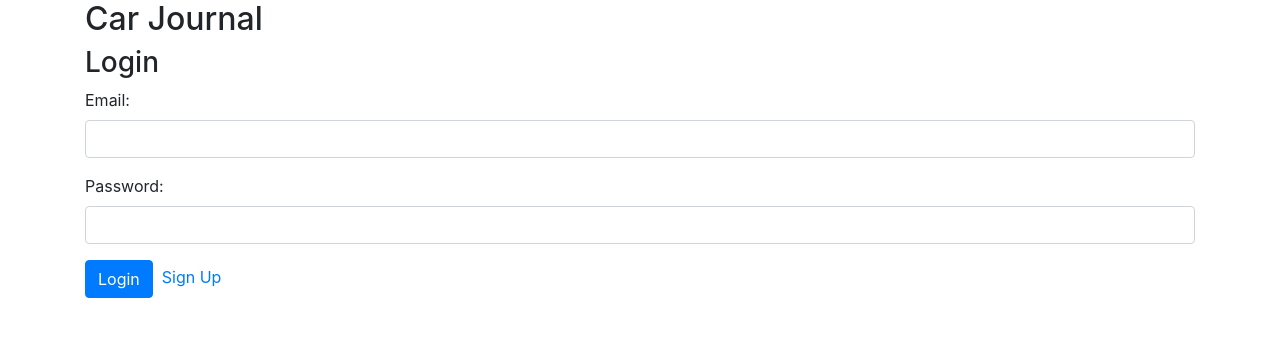
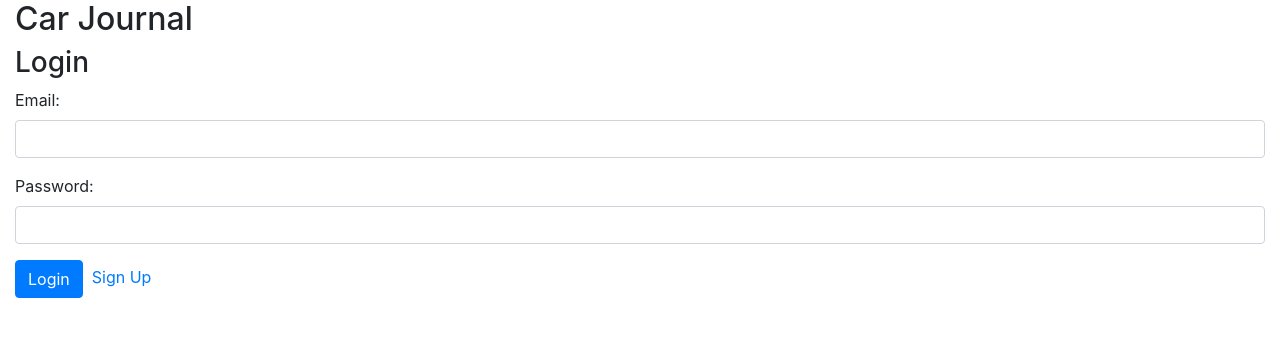
Before and after one commit to tcalvk/carjournalapp, a PHP site: page /view/login.php in a window 1280 px wide. Shown: the top 337 px of the page. Run offline with PHP 8.4, Linux system fonts and the light colour scheme; some libraries are stand-ins or nearby versions.

Commit message:
bootstrap

```diff
--- a/view/login.php
+++ b/view/login.php
@@ -11,13 +11,9 @@
         <script src="https://ajax.googleapis.com/ajax/libs/jquery/3.6.1/jquery.min.js"></script>
     </head>
     <body>
-        <header>
-            <div class="container">
+        <main>
+            <div class="container-fluid">
                 <h2>Car Journal</h2>
-            </div>
-        </header>
-        <main>
-            <div class="container">
                 <h3>Login</h3>
                 <form action="../index.php" method="post" class="aligned">
                     <input type="hidden" name="action" value="login">
```
